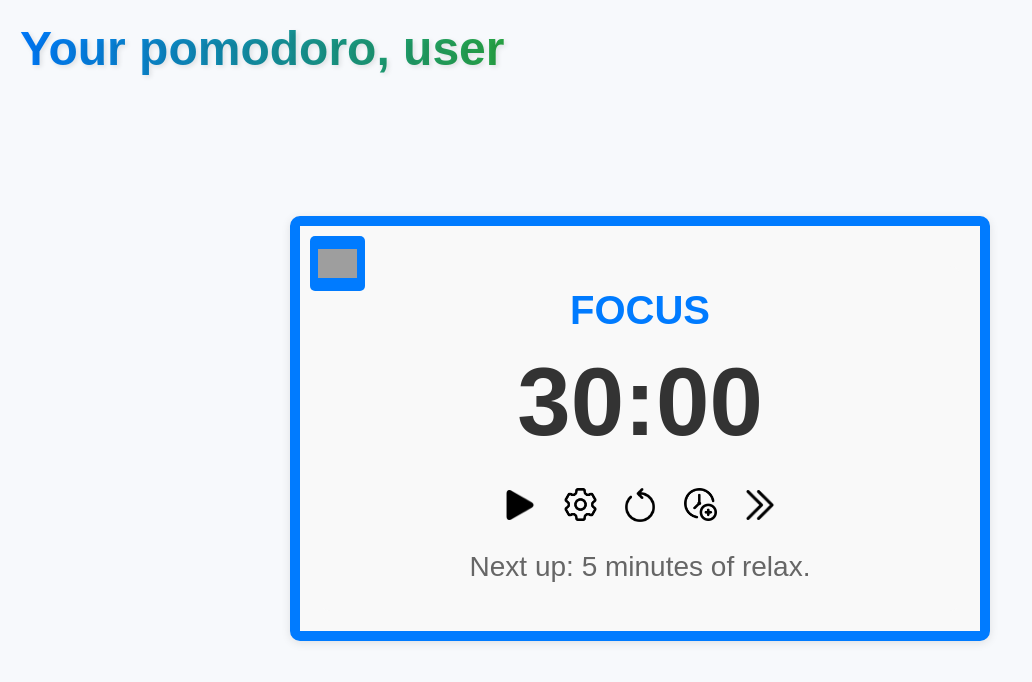
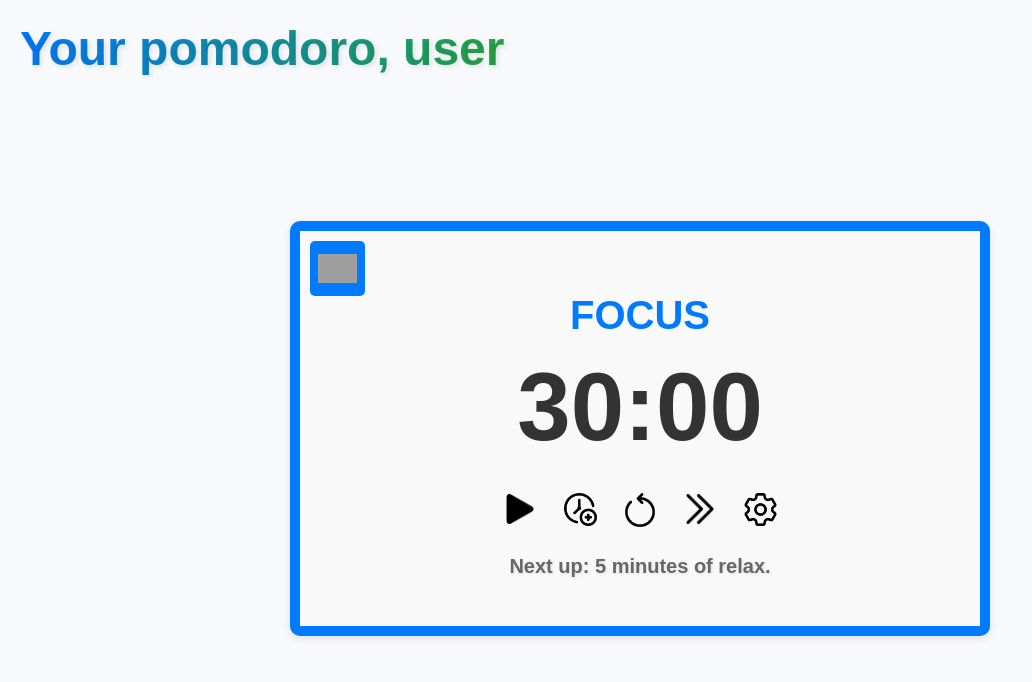
Before and after one commit to mikegaravani/TW-Project, a React (Vite) app in the folder client/: page /pomodoro in a window 1280 px wide. Shown: the top 682 px of the page, without its empty margins (0-1032 px from the left). Built offline with nearby package versions, Linux system fonts and the light colour scheme; grey boxes are pictures that could not be loaded.

Commit message:
enable scrolling pomo

```diff
--- a/client/src/components/pomodoro-components/BasicPomodoro.css
+++ b/client/src/components/pomodoro-components/BasicPomodoro.css
@@ -1,3 +1,10 @@
+html,
+body {
+  height: 100%;
+  margin: 0;
+  overflow-y: auto;
+}
+
 .bg-style {
   display: flex;
   flex-direction: column;
--- a/client/src/components/pomodoro-components/PomodoroTimer.css
+++ b/client/src/components/pomodoro-components/PomodoroTimer.css
@@ -78,8 +78,13 @@
 }
 
 .timer-next-up {
-  font-size: 1rem;
   color: #666;
-  margin-top: 20px;
   text-align: center;
 }
+
+.timer-next-up-text {
+  font-size: 1.25rem;
+  font-weight: 550;
+  margin-top: 20px;
+  text-shadow: 1px 1px 3px rgba(0, 0, 0, 0.1);
+}
--- a/client/src/components/pomodoro-components/PomodoroTimer.jsx
+++ b/client/src/components/pomodoro-components/PomodoroTimer.jsx
@@ -74,6 +74,7 @@ function PomodoroTimer({
         <h1 className="timer-time">{formatTime(timeLeft)}</h1>
 
         <div className="timer-buttons">
+          {/* PLAY/PAUSE BUTTON */}
           <button
             className="timer-button tmr-play-pause"
             style={{
@@ -82,11 +83,41 @@ function PomodoroTimer({
             onClick={toggleTimer}
           ></button>
 
+          {/* ADD MINUTES BUTTON */}
+          <button
+            className="timer-button tmr-add-minutes"
+            style={{ backgroundImage: `url(${addTimeIcon})` }}
+            onClick={() => addMinutes(minutesToAdd)}
+          ></button>
+
+          {/* RESTART BUTTON */}
+          <button
+            className="timer-button tmr-restart"
+            style={{ backgroundImage: `url(${restartIcon})` }}
+            onClick={resetTimer}
+          ></button>
+
+          {/* JUMP BUTTON */}
+          <button
+            className="timer-button tmr-jump"
+            style={{ backgroundImage: `url(${jumpIcon})` }}
+            onClick={switchState}
+          ></button>
+
+          {/* SETTINGS BUTTON */}
           <button
             className="timer-button tmr-settings"
             style={{ backgroundImage: `url(${settingsIcon})` }}
             onClick={toggleSettings}
           ></button>
+        </div>
+
+        <div className="timer-next-up">
+          <h3 className="timer-next-up-text">
+            Next up: {isFocus ? initialRelaxTime / 60 : initialFocusTime / 60}{" "}
+            minutes of {isFocus ? "relax" : "focus"}.
+          </h3>
+        </div>
 
         <Popup isOpen={isSettingsOpen} onClose={toggleSettings}>
           <h3>Settings</h3>
@@ -131,32 +162,6 @@ function PomodoroTimer({
 
           <br />
         </Popup>
-
-          <button
-            className="timer-button tmr-restart"
-            style={{ backgroundImage: `url(${restartIcon})` }}
-            onClick={resetTimer}
-          ></button>
-
-          <button
-            className="timer-button tmr-add-minutes"
-            style={{ backgroundImage: `url(${addTimeIcon})` }}
-            onClick={() => addMinutes(minutesToAdd)}
-          ></button>
-
-          <button
-            className="timer-button tmr-jump"
-            style={{ backgroundImage: `url(${jumpIcon})` }}
-            onClick={switchState}
-          ></button>
-        </div>
-
-        <div className="timer-next-up">
-          <h3>
-            Next up: {isFocus ? initialRelaxTime / 60 : initialFocusTime / 60}{" "}
-            minutes of {isFocus ? "relax" : "focus"}.
-          </h3>
-        </div>
       </div>
     </>
   );
```
Also changed, not shown: client/src/components/pomodoro-components/POMOTODO.md (deleted, +0 -5 lines). Lines whose indentation alone changed are shown as unchanged.
